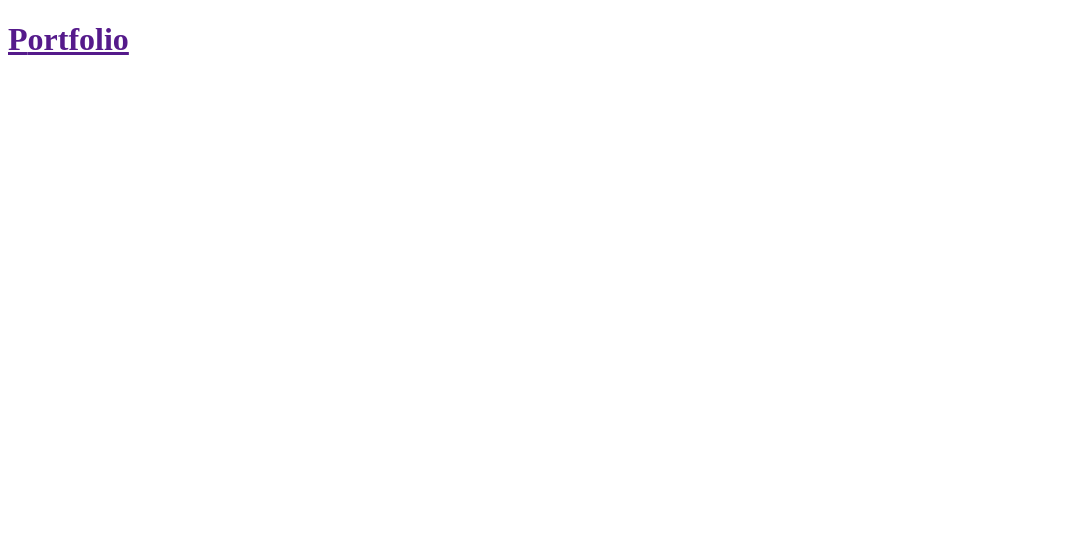
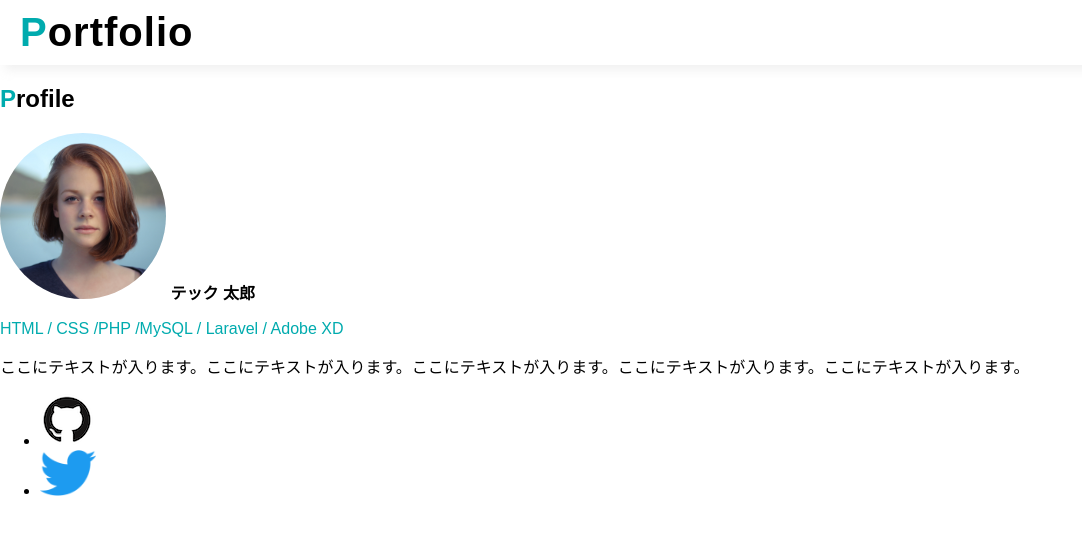
Before and after one commit to 419miruku/miruku-2022, a plain HTML site: page index.html in a window 1280 px wide. Shown: the whole page, without its empty margins (0-1082 px from the left). Drawn offline with Linux system fonts and the light colour scheme.

Commit message:
Profileindex.html

```diff
--- a/index.html
+++ b/index.html
@@ -6,17 +6,43 @@
   <meta http-equiv="X-UA-Compatible" content="IE=edge">
   <meta name="viewport" content="width=device-width, initial-scale=1.0">
   <meta name="description" content="テック太郎の自己紹介">
+  <link rel="stylesheet" href="style.css">
   <title>PORTFOLIO</title>
 </head>
 
 <body>
   <header>
-    <h1>
+    <h1 class="block-header">
       <a href="">
-        <span>P</span>ortfolio
+        <span class="color-green">P</span>ortfolio
       </a>
     </h1>
   </header>
+
+  <div class="block-main">
+    <div class="box-profile">
+      <h2 class="sub-title"><span class="color-green">P</span>rofile</h2>
+      <div class="item-list">
+        <img src="./img/profile.png" alt="プロフィール画像">
+        <b>テック 太郎</b>
+        <p class="color-green">HTML / CSS /PHP /MySQL / Laravel / Adobe XD</p>
+        <p>ここにテキストが入ります。ここにテキストが入ります。ここにテキストが入ります。ここにテキストが入ります。ここにテキストが入ります。</p>
+      </div>
+
+      <ul>
+        <li>
+          <a href="">
+            <img src="img/github.png" alt="GitHubのアイコン">
+          </a>
+        </li>
+        <li>
+          <a href="">
+            <img src="img/twitter.png" alt="Twitterのアイコン">
+          </a>
+        </li>
+      </ul>
+    </div>
+  </div>
 </body>
 
 </html>
```
